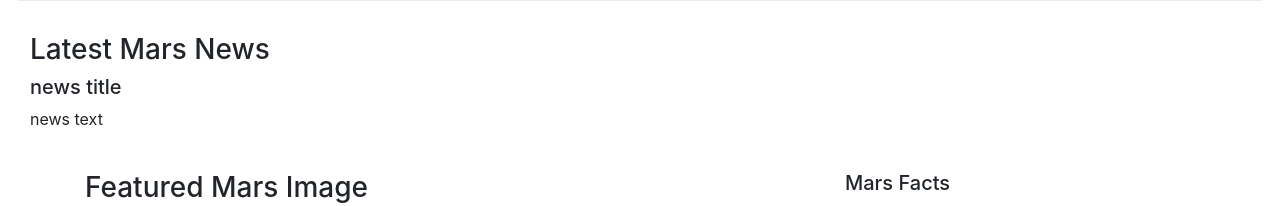
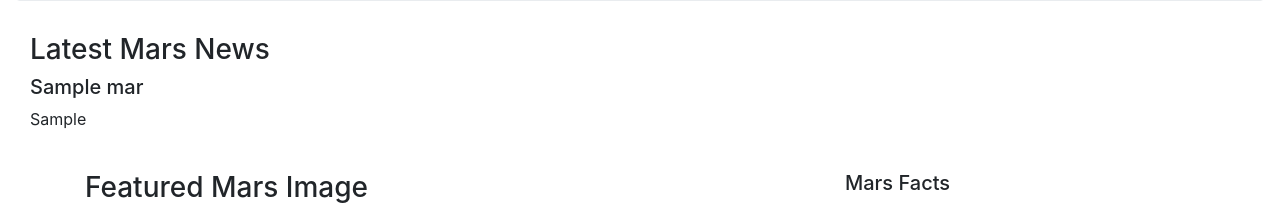
Before and after one commit to agkden/Web-Scraping-challenge, a Python web app: template Missions_to_Mars/templates/index.html in a window 1280 px wide. Shown: the part 247-453 px from the top of the page. Run offline with Jinja, Linux system fonts and the light colour scheme; the template is opened without the code that fills it: most values are stand-ins (such as "Sample title", 1, 10 or a date in 2020); some libraries are stand-ins or nearby versions.

Commit message:
update file
Mars News section updated

```diff
--- a/Missions_to_Mars/templates/index.html
+++ b/Missions_to_Mars/templates/index.html
@@ -26,8 +26,8 @@
       <!-- Insert Latest Mars News -->
       <div class="col-md-12">
         <h3>Latest Mars News</h3>
-        <h5>news title</h5>
-        <p>news text</p>
+        <h5>{{mars_data.news_title}}</h5>
+        <p>{{mars_data.news_paragraph}}</p>
         <br>
       </div>
 
```
